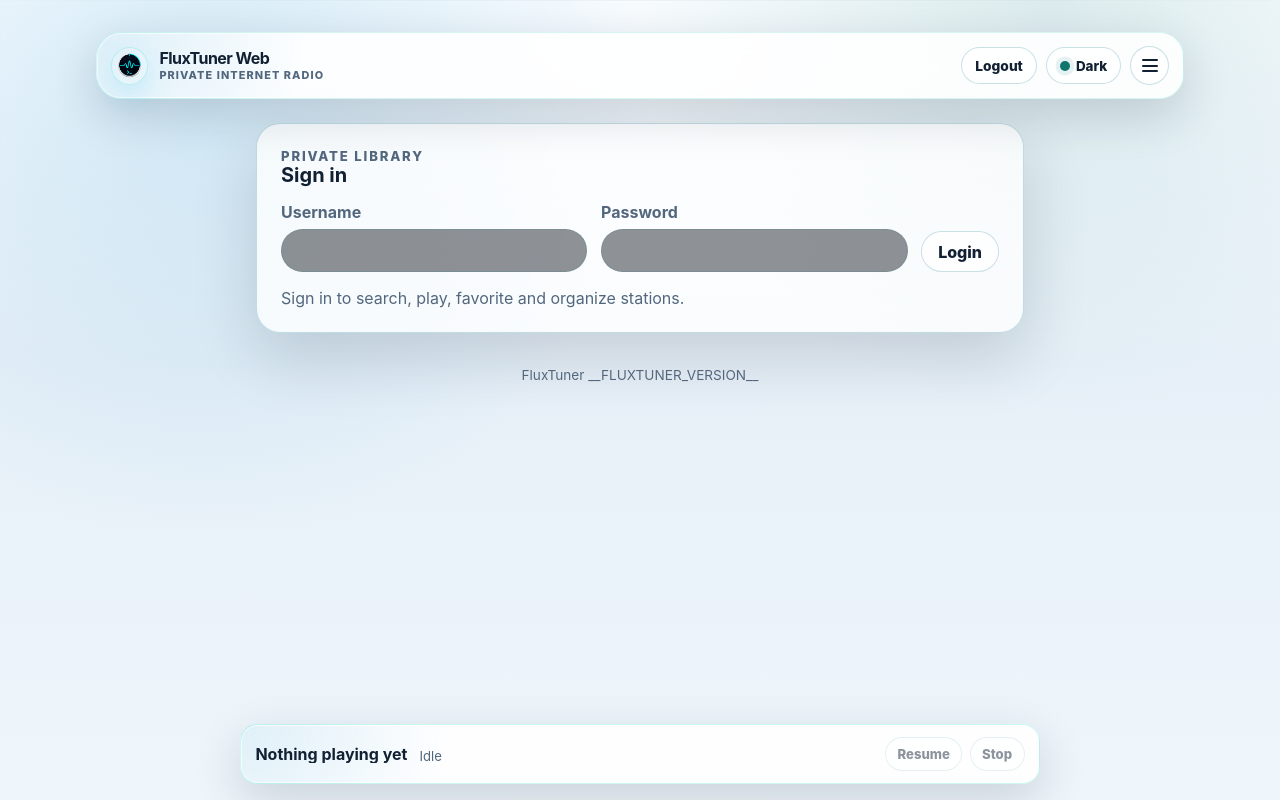
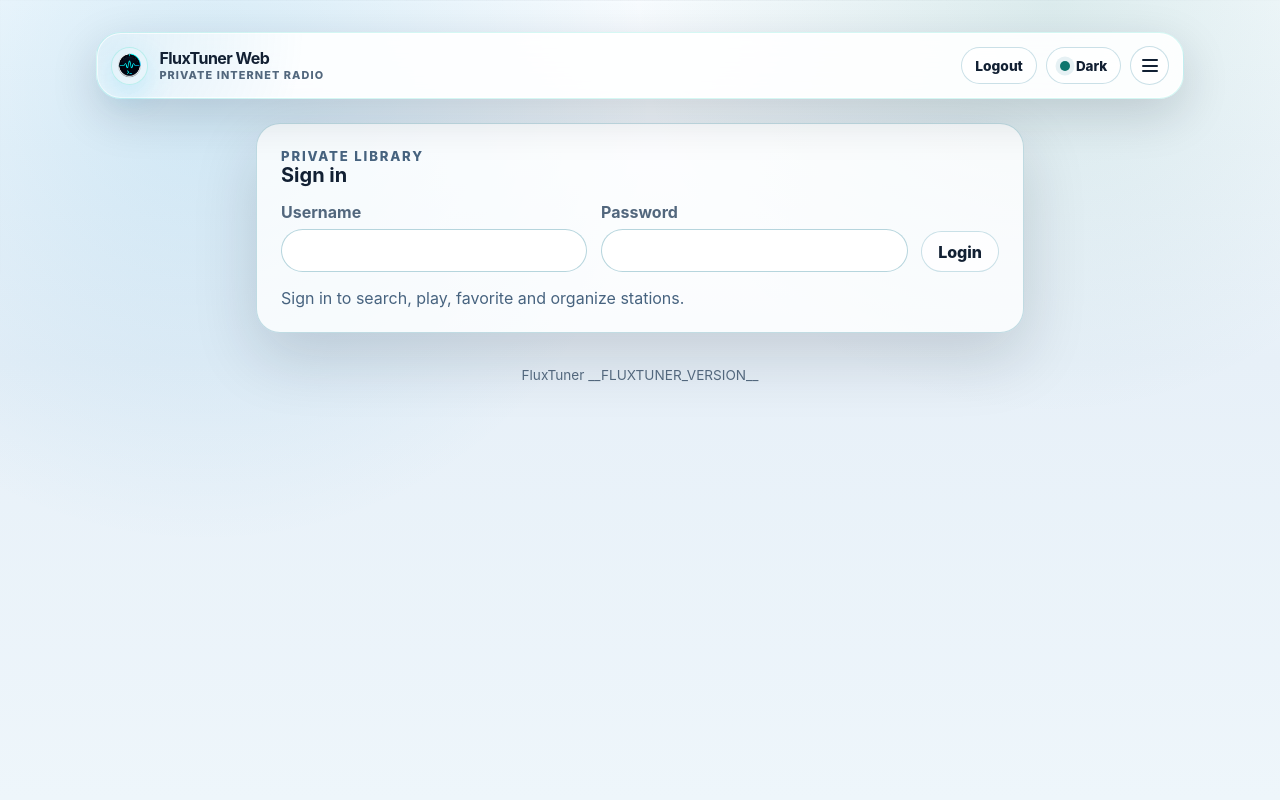
Before and after one commit to pitill0/fluxtuner, a Python web app: template fluxtuner/web/templates/index.html in a window 1280 px wide. Run offline with Jinja, Linux system fonts and the light colour scheme; the template is opened without the code that fills it, so the values that code supplies are empty.

Commit message:
Fix web auth view reset and playlist dialog theme

```diff
--- a/fluxtuner/web/static/styles.css
+++ b/fluxtuner/web/static/styles.css
@@ -1429,3 +1429,138 @@ html[data-theme="light"] .theme-toggle span::before {
     padding: 0 0.68rem !important;
   }
 }
+
+.player-bar[hidden] {
+  display: none !important;
+}
+
+/* Final 0.9 accessibility and theme contrast polish */
+
+:root {
+  --field-bg: rgba(3, 12, 24, 0.72);
+  --field-text: #edf7ff;
+  --field-muted: #a9c0d5;
+  --field-border: rgba(125, 211, 252, 0.30);
+  --field-border-focus: rgba(110, 231, 216, 0.82);
+  --help-text: #b8ccde;
+  --dialog-backdrop: rgba(3, 7, 18, 0.72);
+  --dialog-bg: linear-gradient(180deg, rgba(10, 25, 43, 0.99), rgba(4, 10, 20, 0.99));
+  --dialog-glow: rgba(110, 231, 216, 0.16);
+  --dialog-text: #edf7ff;
+  --dialog-muted: #b8ccde;
+  --dialog-shadow: rgba(0, 0, 0, 0.65);
+}
+
+html[data-theme="light"] {
+  --field-bg: rgba(255, 255, 255, 0.96);
+  --field-text: #0f1f33;
+  --field-muted: #55708b;
+  --field-border: rgba(14, 116, 144, 0.30);
+  --field-border-focus: rgba(14, 116, 144, 0.78);
+  --help-text: #47637f;
+  --dialog-backdrop: rgba(226, 239, 248, 0.74);
+  --dialog-bg: linear-gradient(180deg, rgba(255, 255, 255, 0.99), rgba(239, 247, 252, 0.99));
+  --dialog-glow: rgba(14, 116, 144, 0.11);
+  --dialog-text: #102033;
+  --dialog-muted: #506b86;
+  --dialog-shadow: rgba(15, 23, 42, 0.24);
+}
+
+input,
+select,
+textarea {
+  color: var(--field-text) !important;
+  caret-color: var(--accent) !important;
+  background: var(--field-bg) !important;
+  border-color: var(--field-border) !important;
+}
+
+input:focus,
+select:focus,
+textarea:focus {
+  border-color: var(--field-border-focus) !important;
+  box-shadow:
+    0 0 0 1px var(--field-border-focus),
+    0 0 0 0.28rem rgba(110, 231, 216, 0.16) !important;
+  outline: none !important;
+}
+
+html[data-theme="light"] input:focus,
+html[data-theme="light"] select:focus,
+html[data-theme="light"] textarea:focus {
+  box-shadow:
+    0 0 0 1px var(--field-border-focus),
+    0 0 0 0.28rem rgba(14, 116, 144, 0.12) !important;
+}
+
+input::placeholder,
+textarea::placeholder {
+  color: var(--field-muted) !important;
+  opacity: 1 !important;
+}
+
+select:invalid {
+  color: var(--field-muted) !important;
+}
+
+option {
+  color: var(--field-text) !important;
+  background: var(--field-bg) !important;
+}
+
+.form-help,
+.field-help,
+.help-text,
+.hint,
+.panel p,
+.dialog-help,
+small {
+  color: var(--help-text) !important;
+}
+
+.playlist-dialog {
+  color: var(--dialog-text) !important;
+  background: var(--dialog-backdrop) !important;
+  backdrop-filter: blur(0.6rem);
+}
+
+.playlist-dialog-card {
+  color: var(--dialog-text) !important;
+  border-color: var(--field-border-focus) !important;
+  background:
+    radial-gradient(circle at 0% 0%, var(--dialog-glow), transparent 16rem),
+    var(--dialog-bg) !important;
+  box-shadow:
+    0 1.5rem 5rem var(--dialog-shadow),
+    0 0 0 1px rgba(255, 255, 255, 0.06) inset !important;
+}
+
+html[data-theme="light"] .playlist-dialog-card {
+  box-shadow:
+    0 1.25rem 4rem var(--dialog-shadow),
+    0 0 0 1px rgba(255, 255, 255, 0.88) inset !important;
+}
+
+.playlist-dialog h2,
+.playlist-dialog h3,
+.playlist-dialog strong {
+  color: var(--dialog-text) !important;
+}
+
+.playlist-dialog p,
+.playlist-dialog label,
+.playlist-dialog label span,
+.playlist-dialog .eyebrow,
+.playlist-dialog .muted,
+.playlist-dialog-message,
+.playlist-dialog-station {
+  color: var(--dialog-muted) !important;
+}
+
+.playlist-dialog select,
+.playlist-dialog input,
+.playlist-dialog textarea {
+  color: var(--field-text) !important;
+  background: var(--field-bg) !important;
+  border-color: var(--field-border) !important;
+}
--- a/fluxtuner/web/templates/index.html
+++ b/fluxtuner/web/templates/index.html
@@ -348,7 +348,7 @@
       </div>
     </section>
 
-    <aside id="player-bar" class="player-bar" data-player-bar aria-live="polite">
+    <aside id="player-bar" class="player-bar" data-player-bar aria-live="polite" hidden>
       <div class="player-info">
         <p class="eyebrow">Browser playback</p>
         <h2 data-player-title>Nothing playing yet</h2>
```
Also changed, not shown: fluxtuner/web/static/app.js (+49 -0 lines), tests/test_web_login_ui.py (+75 -0 lines).
